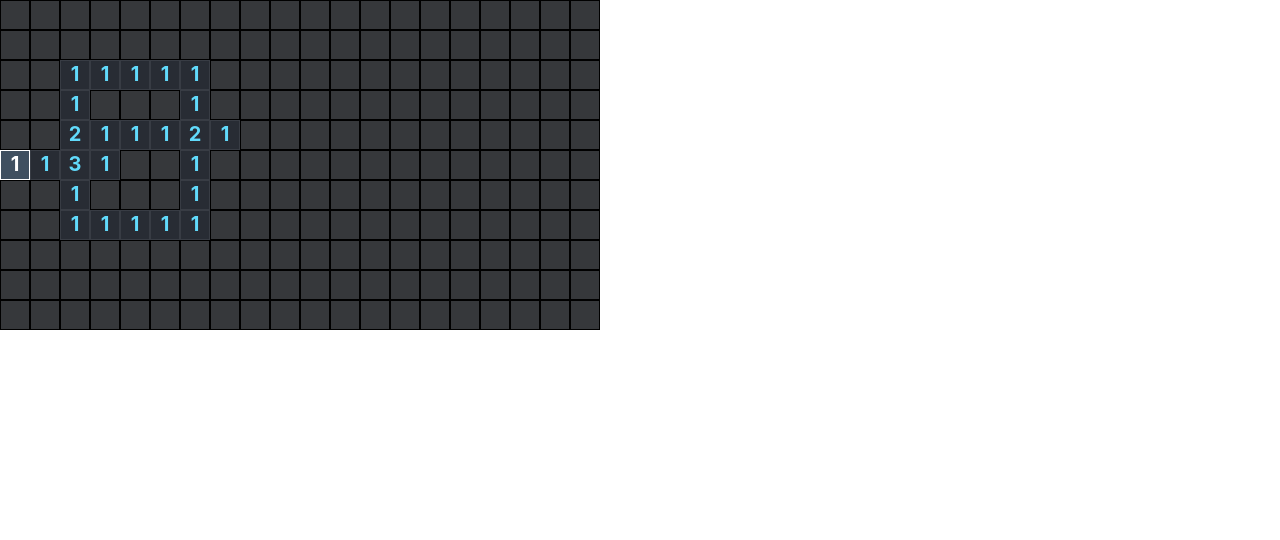
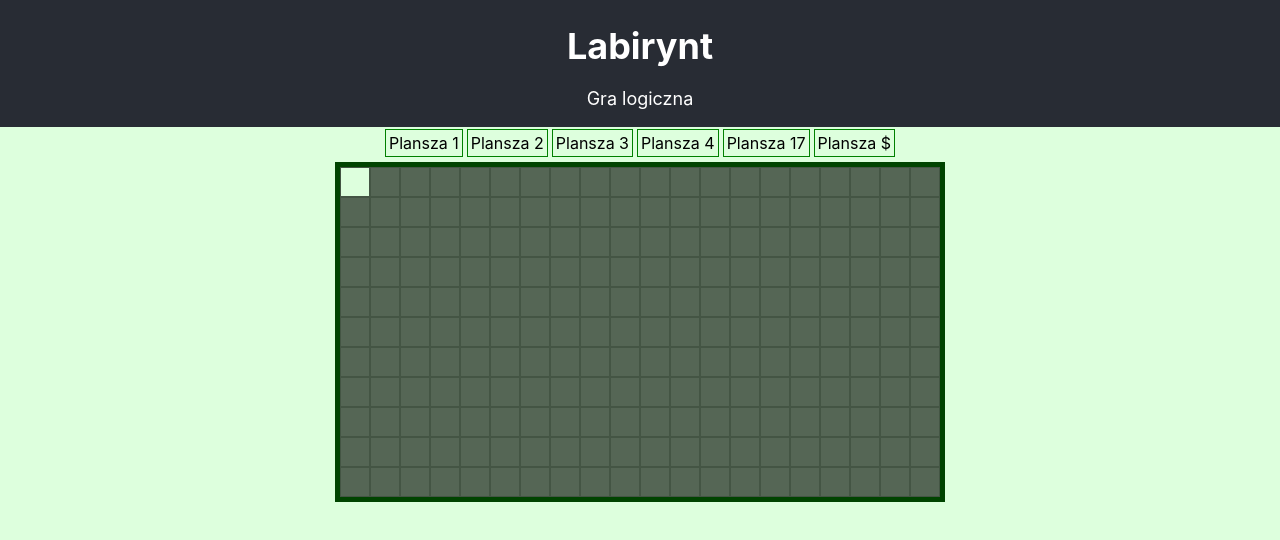
Before and after one commit to pzjp/labirynt, a React (Create React App) app: page / in a window 1280 px wide. Shown: the top 540 px of the page. Built offline with nearby package versions, Linux system fonts and the light colour scheme.

Commit message:
Working version

```diff
--- a/src/App.css
+++ b/src/App.css
@@ -1,5 +1,16 @@
 .App {
   text-align: center;
+}
+
+body{
+  background-color: #ddffdd;
+}
+
+.App-body{
+  justify-content: center;
+  align-items: center;
+  flex-direction: column;
+  display: flex;
 }
 
 .App-logo {
@@ -9,61 +20,35 @@
 
 .App-header {
   background-color: #282c34;
-  min-height: 100vh;
+  min-height: 10vh;
   display: flex;
   flex-direction: column;
   align-items: center;
   justify-content: center;
-  font-size: calc(10px + 2vmin);
+  font-size: calc(10px + 1vmin);
   color: white;
+}
+
+.App-header h1{
+  margin-bottom:2px;
 }
 
 .App-link {
   color: #61dafb;
 }
 
-.newline {
-  clear: both;
-  line-height: 0px;
+.levelList div {
+  display:inline-block;
+  margin: 2px; padding:3px;
+  border: 1px solid green;
+  cursor:pointer;
 }
 
-.Game-Board {
-  min-width: 600px;
-}
-
-.Game-void {
-  float: left;
-  width: 30px;
-  height: 30px;
-  box-sizing: border-box;
-  border: 1px solid black;
-  background-color: #36383b;
-  cursor: default;
-}
-
-.Game-cell {
-  padding: 1px;
-  float: left;
-  width: 30px;
-  height: 30px;
-  font-size: 20px;
-  font-weight: bold;
-  box-sizing: border-box;
-  border: 1px solid #383c44;
-  background-color: #282c34;
-  color: #61dafb;
-  cursor: pointer;
-}
-
-.Game-cell:hover {
-  background-color: #383c44;
-}
-
-.Game-cell.active {
-  border: 1px solid white;
-  background-color: #405060;
-  color: white;
-  cursor: default;
+.levelList div.active {
+  display:inline-block;
+  margin: 2px; padding:3px;
+  border: 1px solid green;
+  background-color: #61dafb;
 }
 
 @keyframes App-logo-spin {
--- a/src/App.js
+++ b/src/App.js
@@ -2,20 +2,35 @@ import React, { Component } from 'react';
 //import logo from './logo.svg';
 import './App.css';
 import { Board } from './Board';
+import Plansze from './plansze';
 
 class App extends Component {
   game = null;
-  appdiv= null;
-
+  //appdiv= null;
+  state={ plansza: null };
+  /*
   componentDidMount()
   {
      this.game.generate("ppplgggppppdddddllllgggpppppp");
-  }
+  } */
 
   render() {
+    var levels= Plansze.map((p)=> { let klasa='';
+      if (p.id===this.state.plansza) klasa="active";
+      return (
+      <div key={"Menu,"+p.id} className={klasa} onClick={(e)=> {
+        this.game.generate(p.answer); this.setState({plansza:p.id}); }}>Plansza {p.id}</div>
+    )} );
     return (
       <div className="App" onKeyPress={(e)=> console.log(e)} >
+        <div className="App-header"><h1>Labirynt</h1>
+        <p>Gra logiczna</p></div>
+        <div className="levelList">
+          {levels}
+        </div>
+        <div className="App-body">
         <Board ref={(t)=>{this.game=t;}} />
+        </div>
       </div>
     );
   }
--- /dev/null
+++ b/src/Board.css
@@ -0,0 +1,75 @@
+.newline {
+  clear: both;
+  line-height: 0px;
+}
+
+.Game-Board {
+  min-width: 600px;
+  display: block;
+  border: 5px solid #004400;
+  margin: 3px;
+}
+
+.Game-void {
+  float: left;
+  width: 30px;
+  height: 30px;
+  box-sizing: border-box;
+  border: 1px solid #445544;
+  cursor: default;
+}
+
+.Game-cell {
+  padding: 1px;
+  float: left;
+  width: 30px;
+  height: 30px;
+  font-size: 20px;
+  font-weight: bold;
+  box-sizing: border-box;
+  border: 1px solid #383c44;
+  background-color: black;
+  color: #66ffed;
+  cursor: pointer;
+}
+
+.Game-cell:hover {
+  background-color: #383c44;
+}
+
+.Game-cell.active {
+  border: 1px solid white;
+  background-color: #405060;
+  color: white;
+  cursor: default;
+}
+
+.Game-cell.victory {
+  border: 3px solid white;
+  background-color: red;
+  color: red;
+  cursor: default;
+  font-size:3px;
+}
+
+.VictoryPanel {
+    margin: 15px;
+    min-height: 8vh;
+    max-width: 600px;
+    padding: 2vw 2px 2vw 2px;
+    box-sizing: border-box;
+    color: red;
+    font-size: 5vh;
+    align-items: center;
+    flex-direction: column;
+    justify-content: center;
+}
+
+.VictoryPanel p{
+    font-family: 'Courier New', Courier, monospace;
+    margin:1px;
+    color:black;
+    font-size:15px;
+    word-break: break-all;
+    max-width:560px;
+}
--- a/src/Board.js
+++ b/src/Board.js
@@ -1,5 +1,5 @@
 import React, { Component } from 'react';
-import "./App.css";
+import "./Board.css";
 
 export class Board extends Component {
   boardWidth = 20;
@@ -17,7 +17,7 @@ export class Board extends Component {
     return values;
   }
 
-  state = { x: 0, y: 0, cells: this.zeros(), count: 0 };
+  state = { x: 0, y: 0, cells: this.zeros(), count: 0, path: '' };
 
   generate(path) {
     var x, y, i;
@@ -34,7 +34,7 @@ export class Board extends Component {
         default: console.log("Invalid level definition!");
       }
     }
-    this.setState({ x: 0, y: 5, cells: values, count: path.length });
+    this.setState({ x: 0, y: 5, cells: values, count: path.length, path:'' });
     console.log("Board reloaded.");
   }
 
@@ -51,20 +51,17 @@ export class Board extends Component {
         let i, x2=x, y2=y;
         let board= JSON.parse(JSON.stringify(game.state.cells));
         let count = game.state.count;
+        let path= game.state.path;
         if ( dx )
           for(i=game.state.x; i!== x; i+=dx)
           {
               //console.log(i+' '+y);
               if (board[i+dx][y] > 0)
               {
-                --board[i][y];
-                --count;
+                  --board[i][y]; --count;
+                  if(dx>0) path+='p'; else path+='l';
               }
-            else
-            {
-                x2=i;
-                break;
-            }
+              else { x2=i; break; } // Niemożliwy ruch!
           }
         else
           for(i=game.state.y; i!== y; i+=dy)
@@ -72,16 +69,12 @@ export class Board extends Component {
             //console.log(x+' '+i);
             if (board[x][i+dy] > 0)
             {
-               --board[x][i];
-               --count;
+                --board[x][i]; --count;
+                if(dy>0) path+='d'; else path+='g';
             }
-           else
-           {
-               y2=i;
-               break;
+            else { y2=i; break; } // Niemożliwy ruch!
           }
-        }
-        game.setState({x: x2, y: y2, cells: board, count: count});
+        game.setState({x: x2, y: y2, cells: board, count: count, path:path});
       };
   }
 
@@ -106,42 +99,60 @@ export class Board extends Component {
         case 'ArrowUp':    event.preventDefault(); this.oneStep(0,-1); break;
         case 'ArrowLeft':  event.preventDefault(); this.oneStep(-1,0); break;
         case 'ArrowRight': event.preventDefault(); this.oneStep(1,0);  break;
+        default:
     }
   };
 
   render() {
     var cells = [];
     let x, y;
-    for (y = 0; y < this.boardHeight; y++) {
-      for (x = 0; x < this.boardWidth; x++) {
-      //  let handler = function (e) { e.preventDefault(); };
+    let win='none';
+    for (y = 0; y < this.boardHeight; y++)
+    {
+      for (x = 0; x < this.boardWidth; x++)
+      {
         let level = this.state.cells[x][y];
+        let active='';
         if (x === this.state.x && y === this.state.y)
-          level = -level;
-        cells = [...cells, (<Cell x={x} y={y} level={level} handler={this.getPointHandler(x,y)} />)];
+        {
+          if (this.state.count===1)
+          {
+            win='flex';
+            active=' victory';
           }
-      cells = [...cells, (<div className="newline"></div>)];
+          else active=' active';
+        }
+
+        cells = [...cells, (<Cell className={active} level={level}
+          key={x + ' ' + y} handler={this.getPointHandler(x,y)} />)];
+      }
+      cells = [...cells, (<div key={"nl"+y} className="newline"></div>)];
     }
 
     return (<div className="Game-Board" onKeyDown={this.keyHandler}>
       {cells}
+      <div style={{display:win}} className="VictoryPanel">
+      Plansza ukończona!
+      <p>Twoje rozwiązanie: <b>{this.state.path}</b></p></div>
     </div>);
   }
 }
 
-function Cell({ x, y, level, handler })
+const colorSeq=
+[ "#556655","#007700","#008800","#109910","#00AA00","#00BB00","#00CC00","#00DD00","#10DE10","#00FF00"]
+//['EE','CC','AA','99','88','77','66','55', '44','40','36','30','28','20','1A','16','10'];
+
+function Cell({className, level, handler })
 {
-  var klasa = "Game-cell";
-  var label = '' + level;
+  let klasa = "Game-cell"+className;
+  let label = '' + level;
   if (level === 0)
   {
     label = ''; handler = null;
     klasa = "Game-void";
   }
-  else if (level < 0)
-  {
-    klasa += " active";
-    label = '' + (-level);
-  }
-  return (<div className={klasa} onClick={handler} key={x + ' ' + y}>{label}</div>);
+  let styl= { backgroundColor: colorSeq[level] };
+  if (className) styl={};
+
+  return (<div className={klasa} style={styl} onClick={handler}>{label}</div>);
 };
--- /dev/null
+++ b/src/plansze.js
@@ -0,0 +1,13 @@
+export default [
+{id:1, answer:'pppppppppgggglllllddddllddddppggggpppppppgddgpp'},
+{id:2, answer:'pppggggpddddddddpggggggggpddddddddpggggggggllllddddddddppppppgggggggglll'},
+{id:3, answer:'ppppppppppppgllllllllgppppppppgllllllllgpppppppppddddddddlllllllllgppppppppgllllllllgppppppppgppppp'},
+{id:4, answer:'gggggpppppppppppppppppppddddddddddlllllllllllllllllllggggg'+
+'gggggpppppppppppppppppppddddddddddlllllllllllllllllllggggg'+
+'gggggpppppppppppppppppppddddddddddlllllllllllllllllllggggg'+
+'gggggpppppppppppppppppppddddddddddlllllllllllllllllllggggg'+
+'ppppgglpplgdddddlppldgggppppgglpplgdddddlppldgggppppgglpplgdddddlppldgggppppppp'
+},
+{id:17, answer:'ppppppplgdpppllldddgggpldddlllpgggggldpppppddlllgpldppppppgggggllllddddppppppppp'},
+{id:'$', answer:'ddppggggpdpdpdpdlllgpgpgpgpgpddddddppglllllllgppppppppgldpgldpgldpgldddgglgpgppddpppppp'},
+];
```
Lines whose indentation alone changed are shown as unchanged.
